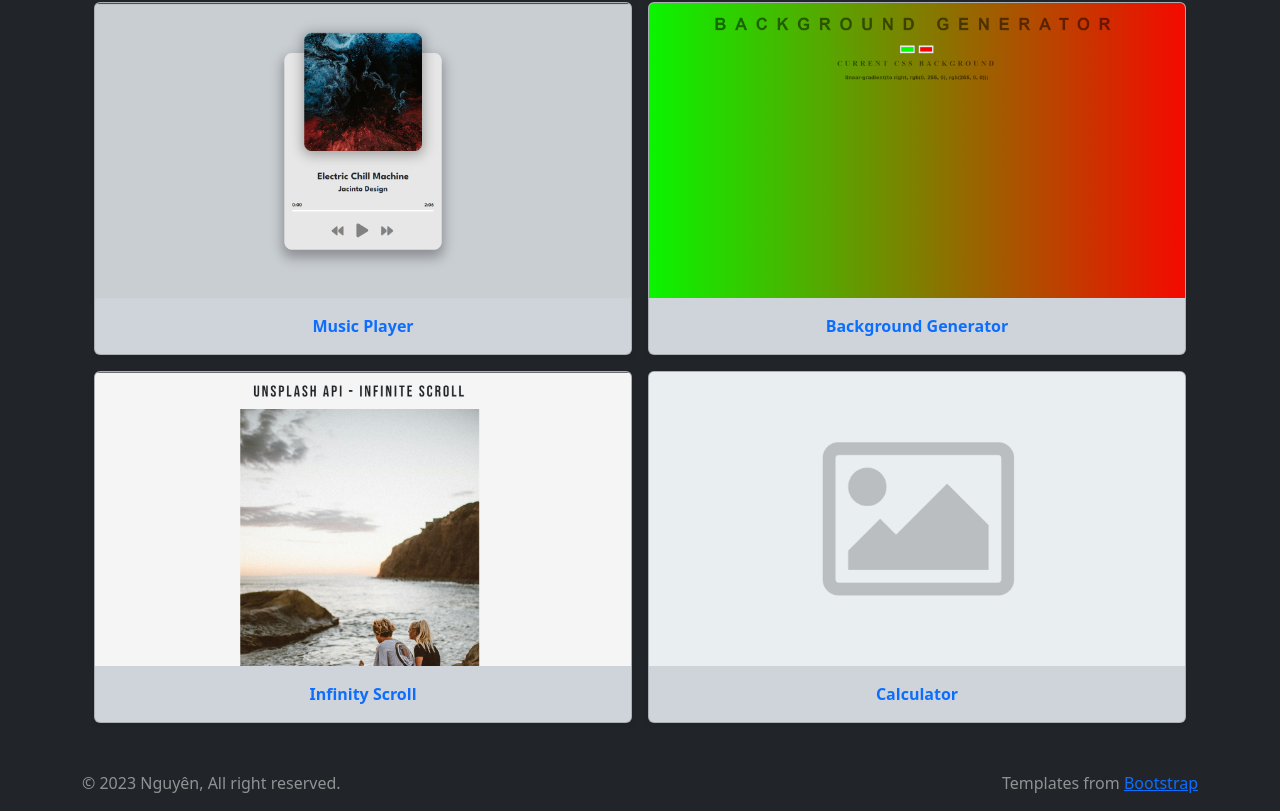
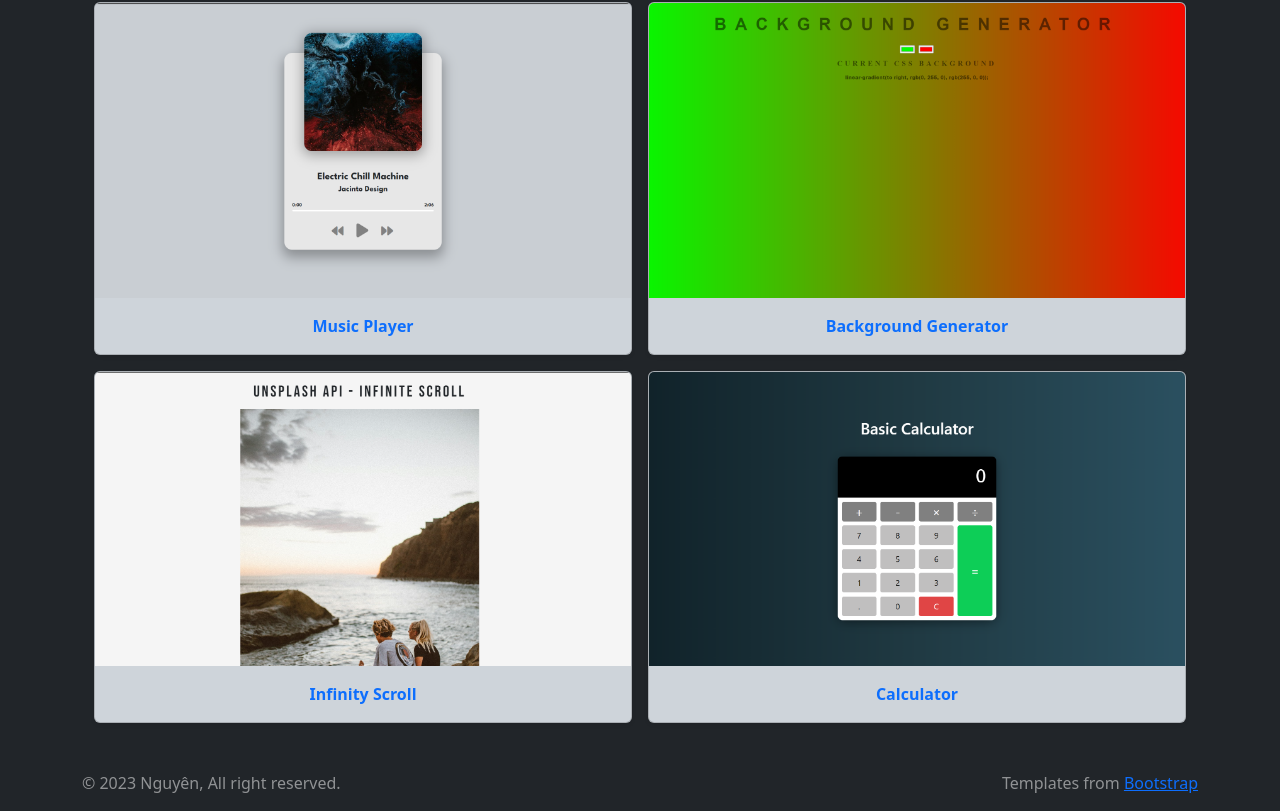
Before and after one commit to nguyenbn7/side-projects, a SvelteKit app: page / in a window 1280 px wide. Shown: the part 891-1702 px from the top of the page. Built offline with nearby package versions, Linux system fonts and the light colour scheme.

Commit message:
update image intro for calculator

```diff
--- a/package.json
+++ b/package.json
@@ -1,6 +1,6 @@
 {
 	"name": "small-websites",
-	"version": "0.0.7",
+	"version": "0.0.8",
 	"private": true,
 	"scripts": {
 		"dev": "vite dev",
--- a/src/routes/(root)/+page.svelte
+++ b/src/routes/(root)/+page.svelte
@@ -17,7 +17,7 @@
 		{ link: 'music-player', name: 'Music Player', img: 'music-player.png' },
 		{ link: 'background-generator', name: 'Background Generator', img: 'background-generator.png' },
 		{ link: 'infinity-scroll', name: 'Infinity Scroll', img: 'infinity-scroll.png' },
-		{ link: 'calculator', name: 'Calculator' }
+		{ link: 'calculator', name: 'Calculator', img: 'calculator.png' }
 	];
 
 	$: searchText = $searchStore;
```
